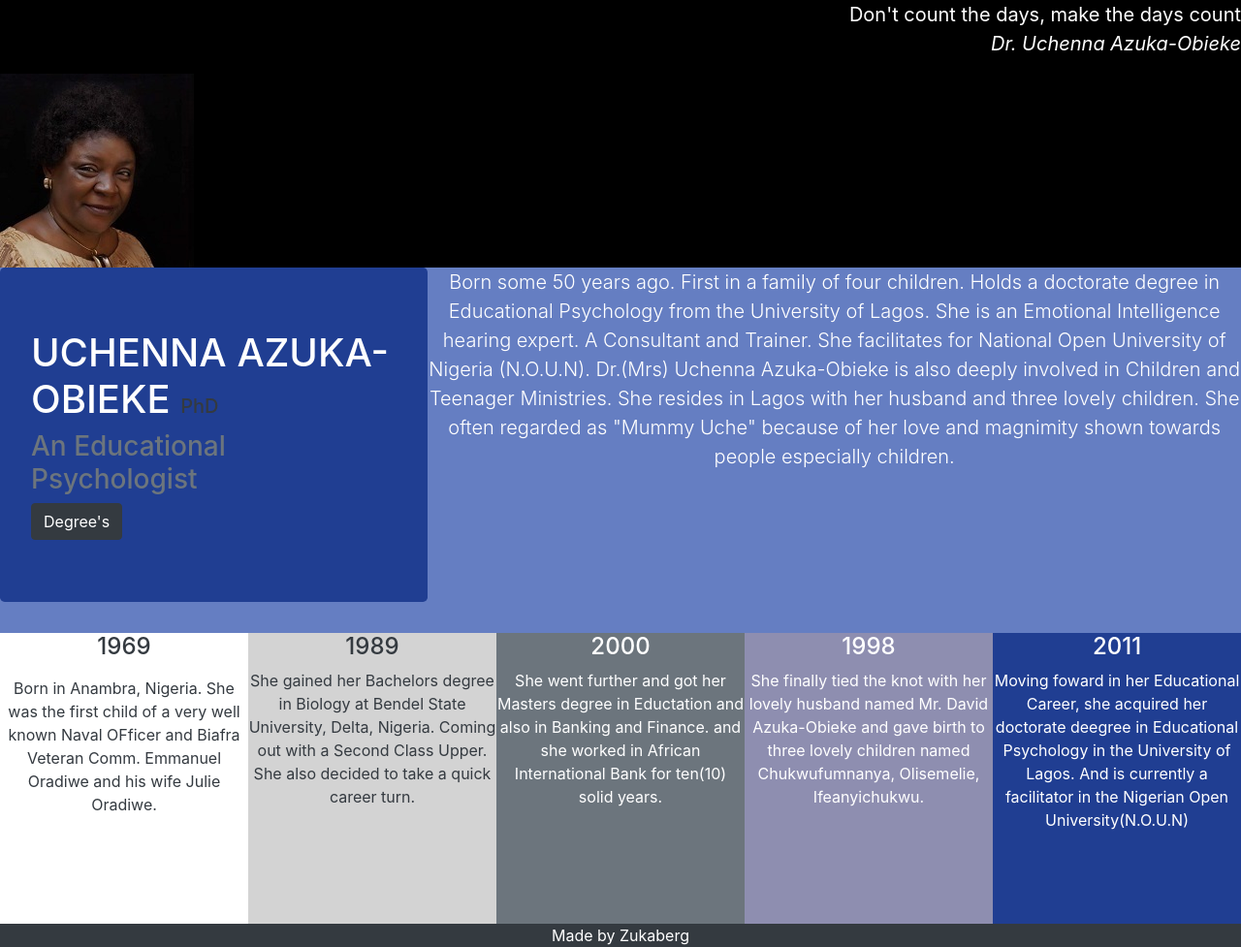
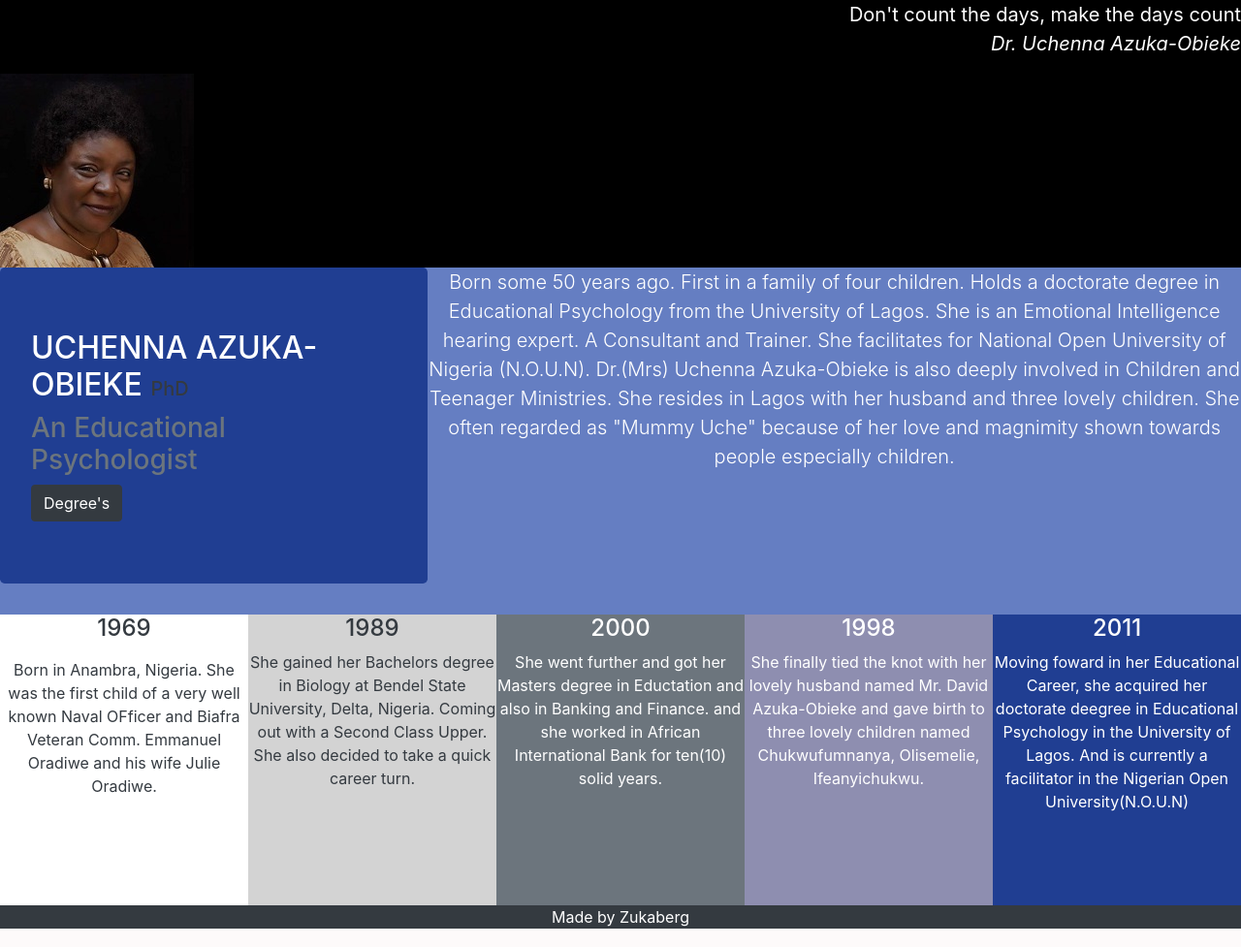
Before and after one commit to Zuka-Dev/-30DaysOfCode, a plain HTML site: page index.html in a window 1280 px wide. Shown: the whole page at 97% size. Drawn offline with nearby package versions, Linux system fonts and the light colour scheme.

Commit message:
Add files via upload

```diff
--- a/index.html
+++ b/index.html
@@ -43,13 +43,16 @@
     font-size: auto;
 }
 body {background-color:rgba(253, 249, 249, 0.815);}
+#entire{
+    width: fit-content;
+}
 #name {
     height: 20%;
 }
 </style>
 </head>
-<body>
-<div id="heroImage" class="w-20 h-50"><div><blockquote class="blockquote text-right text-white">
+<body><div id="entire" class="w-100">
+    <div id="heroImage" class="w-20 h-50"><div><blockquote class="blockquote text-right text-white">
         Don't count the days, make the days count<br/>
          <cite title="Source Title">Dr. Uchenna Azuka-Obieke</cite>
         </footer></blockquote></div><div class=" d-flex justify-content-left w-50 h-50"><img class="img-responsive" src="img/mummy.jpg"/></div>
@@ -62,8 +65,8 @@ body {background-color:rgba(253, 249, 249, 0.815);}
 
     </div>
     <div class="d-flex flex-row align-centerw-50">
-            <div id="name" style="background-color: rgb(32, 62, 146);" class="w-50 jumbotron text-white">
-                    <h1 >UCHENNA AZUKA-OBIEKE <span style="font-size: 20px;" class="text-dark">PhD</span></h1>
+            <div id="name" style="background-color: rgb(32, 62, 146); width: auto;" class="w-50 jumbotron text-white">
+                    <h2 style='font-size: auto;'>UCHENNA AZUKA-OBIEKE <span style="font-size: 20px;" class="text-dark">PhD</span></h2>
                     <h3 class="text-muted">An Educational Psychologist</h3>
                     <div class="flex-item"><button type="button" class="btn btn-dark" data-toggle="collapse" data-target="#degrees">Degree's</button>
                         <div id="degrees" class="collapse">
@@ -133,6 +136,8 @@ body {background-color:rgba(253, 249, 249, 0.815);}
 </div>
 <div class="flex-item">
 <div class="bg-dark text-center text-white"><footer>Made by Zukaberg</footer></div></div></div>
+</div>
+
     <script src="https://code.jquery.com/jquery-3.3.1.slim.min.js" integrity="sha384-q8i/X+965DzO0rT7abK41JStQIAqVgRVzpbzo5smXKp4YfRvH+8abtTE1Pi6jizo" crossorigin="anonymous"></script>
 <script src="https://cdnjs.cloudflare.com/ajax/libs/popper.js/1.14.7/umd/popper.min.js" integrity="sha384-UO2eT0CpHqdSJQ6hJty5KVphtPhzWj9WO1clHTMGa3JDZwrnQq4sF86dIHNDz0W1" crossorigin="anonymous"></script>
 <script src="https://stackpath.bootstrapcdn.com/bootstrap/4.3.1/js/bootstrap.min.js" integrity="sha384-JjSmVgyd0p3pXB1rRibZUAYoIIy6OrQ6VrjIEaFf/nJGzIxFDsf4x0xIM+B07jRM" crossorigin="anonymous"></script>
```
